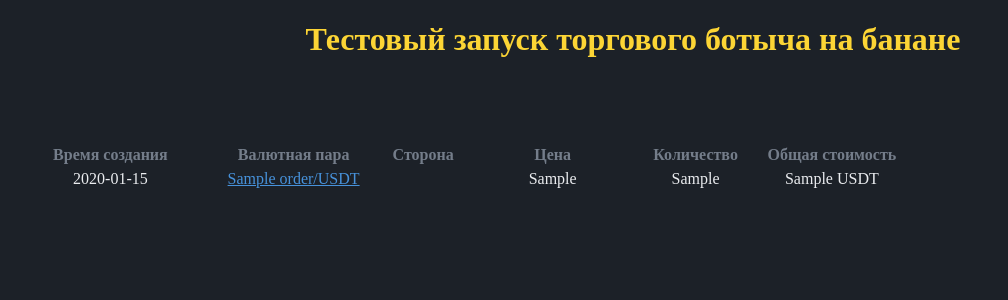
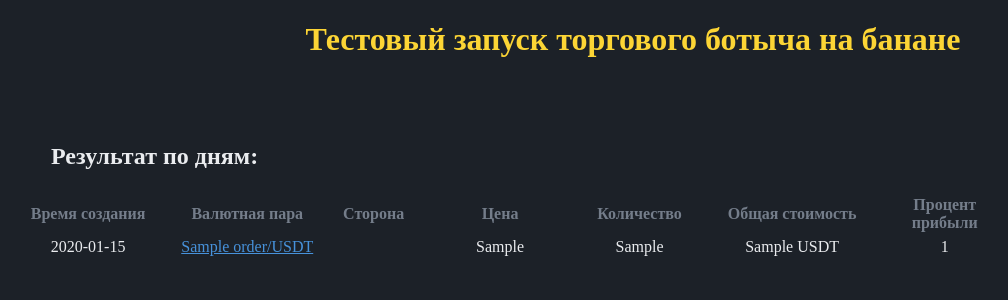
Before and after one commit to SushentsevMaks/binan, a Django app: template web/take_profit/vision/templates/vision/index.html in a window 1280 px wide. Shown: the top 300 px of the page, without its empty margins (7-1015 px from the left). Run offline with Django 4.2, Linux system fonts and the light colour scheme; tables that the repository leaves empty hold one stand-in row (values such as "Sample post"); the template is opened without the code that fills it: values that come from a table or form of the project are taken from there, most other values are stand-ins (such as "Sample title", 1, 10 or a date in 2020).

Commit message:
html response day result

```diff
--- a/banan/start.py
+++ b/banan/start.py
@@ -77,7 +77,7 @@
                 #     price_change_percent_24h = 0
                 #print(i)
                 #and sum(volumes_token[:-5]) / len(volumes_token[:-5]) * 9.5 < volumes_token[-2] \
-                if price_change_in_5min > 3 \
+                if price_change_in_5min > 3.46 \
                         and prices_token[-3:] == sorted(prices_token[-3:]) \
                         and prices_token[-1] > sum(prices_token[:-5]) / len(prices_token[:-5]) \
                         and price_change_percent_10h < 7:
@@ -85,7 +85,7 @@
                     buy_qty = round(11 / prices_token[-1], 1)
                     telebot.TeleBot(telega_token).send_message(chat_id, f"RABOTAEM - {i}\n"
                                                                         f"Количество покупаемого - {buy_qty}, Цена - {prices_token[-1]}, Изменение цены за 5 мин - {round(price_change_in_5min, 2)}%\n"
-                                                                        f"Изменение цены за 10ч - {price_change_percent_10h}")
+                                                                        f"Изменение цены за 10ч - {round(price_change_percent_10h, 2)}")
 
                     try:
                         order_buy = client.create_order(symbol=i, side='BUY', type='MARKET', quantity=buy_qty)
--- a/web/take_profit/vision/templates/vision/index.html
+++ b/web/take_profit/vision/templates/vision/index.html
@@ -9,20 +9,36 @@
         <h1 style="text-align: center; height: 50px; color: #fcd535"> Тестовый запуск торгового ботыча на банане </h1>
         <div style="height: 30px; margin-left: 50px; margin-bottom: 20px; color: #eaecef">
             {% if buys >= 0 %}
-            <div><h2>Суммарная прибыль аккаунта: <span style="color: #0ecb81">{{buys}} USDT</span></h2></div>
+            <div><h2>Суммарная прибыль аккаунта: <span style="color: #0ecb81">{{buys}} USDT - {{percent_change}}%</span></h2></div>
             {% elif buys < 0 %}
             <div><h2>Суммарная прибыль аккаунта: <span style="color: #f6465d">{{buys}} USDT</span></h2></div>
             {% endif %}
         </div>
+        <div style="height: 30px; margin-left: 50px; margin-bottom: 20px; color: #eaecef">
+            <h2>Результат по дням:</h2>
+        </div>
+        {% for key, value in percent_change_for_day.items %}
+        {% if value >= 0 %}
+        <div style="height: 30px; margin-left: 50px; margin-bottom: 20px; color: #eaecef">
+            <h2><span style="color: #0ecb81">{{key}} - {{value}}%</span></h2>
+
+        </div>
+        {% elif value < 0 %}
+        <div style="height: 30px; margin-left: 50px; margin-bottom: 20px; color: #eaecef">
+            <h2><span style="color: #f6465d">{{key}} - {{value}}%</span></h2>
+        </div>
+        {% endif %}
+        {% endfor %}
         <main>
             <div>
-                <table style="width: 900px; min-width: 70%; table-layout: auto;">
+                <table style="width: 900px; min-width: 80%; table-layout: auto;">
                     <colgroup>
-                        <col style="width: 16%;">
+                        <col style="width: 13%;">
                         <col style="width: 11%;">
                         <col style="width: 8%;">
                         <col style="width: 11%;">
                         <col style="width: 10%;">
+                        <col style="width: 13%;">
                         <col style="width: 10%;">
                     </colgroup>
                     <thead class="bn-table-thead">
@@ -33,6 +49,7 @@
                         <th class="bn-table-cell" style="color: #747d8a">Цена</th>
                         <th class="bn-table-cell" style="color: #747d8a">Количество</th>
                         <th class="bn-table-cell" style="color: #747d8a">Общая стоимость</th>
+                        <th class="bn-table-cell" style="color: #747d8a">Процент прибыли</th>
                     </tr>
                     </thead>
                     <tbody class="bn-table-tbody">
@@ -60,6 +77,7 @@
                         <td class="bn-table-cell" style="text-align: center; color: #eaecef">{{p.price}}</td>
                         <td class="bn-table-cell" style="text-align: center; color: #eaecef">{{p.count}}</td>
                         <td class="bn-table-cell" style="text-align: center; color: #eaecef">{{p.all_cost}} USDT</td>
+                        <td class="bn-table-cell" rowspan="2" style="text-align: center; color: #eaecef">{{percent_change}}</td>
                         {% endfor %}
                     </tr>
                     </tbody>
```
Also changed, not shown: web/take_profit/vision/views.py (+8 -1 lines).
